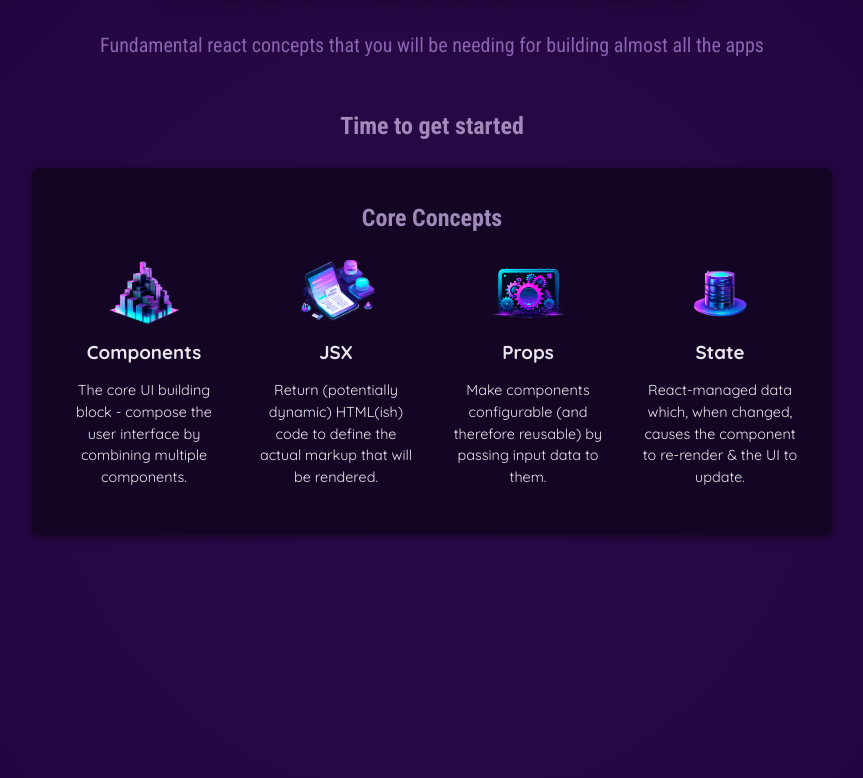
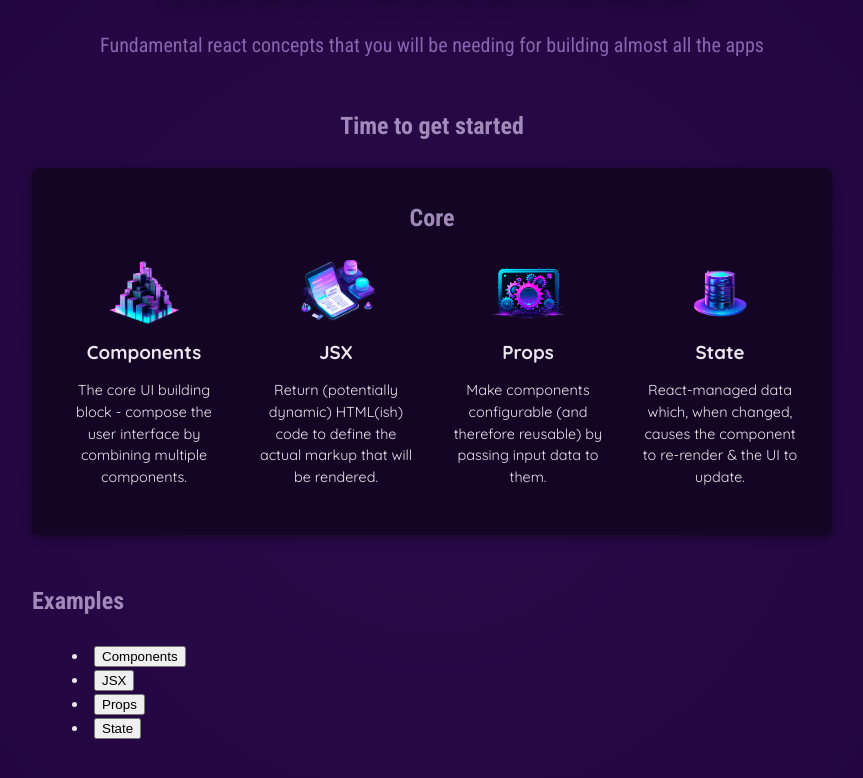
Before and after one commit to shubham64mehta/reactbasics, a React (Create React App) app: page / in a window 1280 px wide. Shown: the part 224-1002 px from the top of the page, without its empty margins (208-1071 px from the left). Built offline with nearby package versions, Linux system fonts and the light colour scheme.

Commit message:
added tab buttons

```diff
--- a/src/App.js
+++ b/src/App.js
@@ -1,6 +1,7 @@
 import "./App.css";
 import Coreconcepts from "./components/coreconcept";
 import Header from "./components/header";
+import Tabbutton from "./components/tabbutton";
 import { CORE_CONCEPTS } from "./data/data";
 
 function App() {
@@ -9,7 +10,7 @@
       <Header />
       <main>
         <section id="core-concepts">
-          <h2>Core Concepts</h2>
+          <h2>Core</h2>
           <ul>
             <Coreconcepts {...CORE_CONCEPTS[0]} />
             <Coreconcepts {...CORE_CONCEPTS[1]} />
@@ -17,6 +18,15 @@
             <Coreconcepts {...CORE_CONCEPTS[3]} />
           </ul>
         </section>
+        <section id="examples">
+          <h2>Examples</h2>
+          <main>
+            <Tabbutton>Components</Tabbutton>
+            <Tabbutton>JSX</Tabbutton>
+            <Tabbutton>Props</Tabbutton>
+            <Tabbutton>State</Tabbutton>
+          </main>
+        </section>
       </main>
     </div>
   );
--- /dev/null
+++ b/src/components/tabbutton.js
@@ -0,0 +1,9 @@
+const Tabbutton = (props) => {
+  return (
+    <li>
+      <button>{props.children}</button>
+    </li>
+  );
+};
+
+export default Tabbutton;
```
